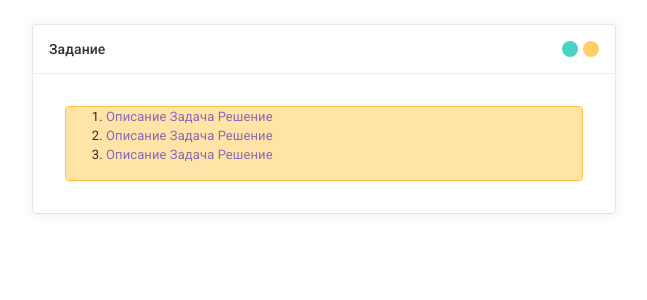
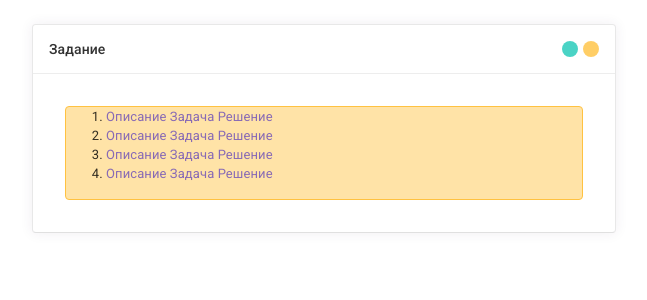
Before and after one commit to BAZAg/marlin_15-11-2021, a PHP site: page / in a window 1280 px wide. Shown: the top 300 px of the page, without its empty margins (12-659 px from the left). Run offline with PHP 8.4, Linux system fonts and the light colour scheme.

Commit message:
Update index.php
Поставил ссылки на описание и решение 4-й задачи

```diff
--- a/index.php
+++ b/index.php
@@ -14,6 +14,11 @@
             ["href"=> "description_task_3.php", "text"=>"Описание"],
             ["href"=> "task_3.html", "text" => "Задача"],
             ["href"=> "solution_task_3.php", "text"=>"Решение"]
+        ],
+        [
+            ["href"=> "description_task_4.php", "text"=>"Описание"],
+            ["href"=> "task_4.html", "text" => "Задача"],
+            ["href"=> "solution_task_4.php", "text"=>"Решение"]
         ]
     ];
 ?>
```
